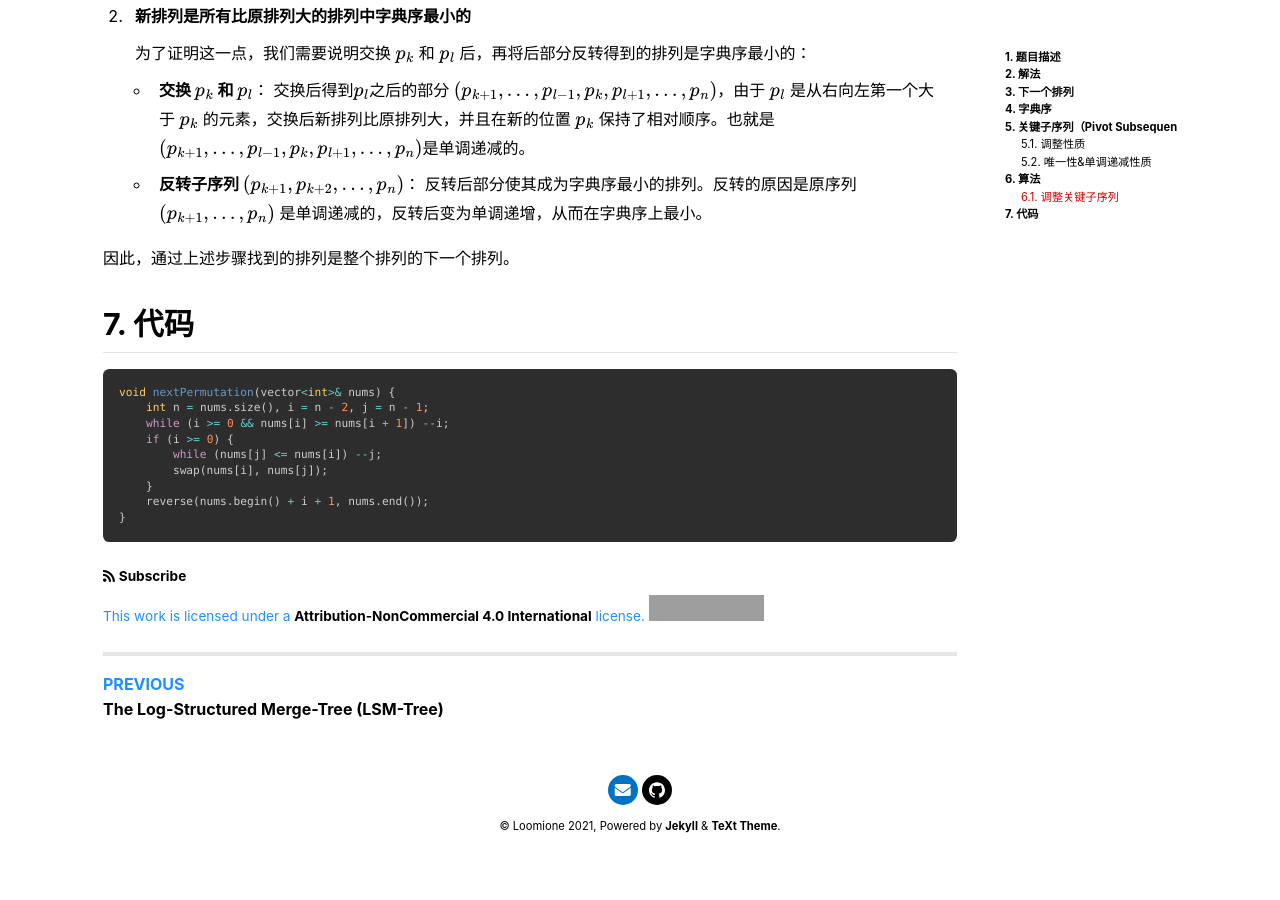
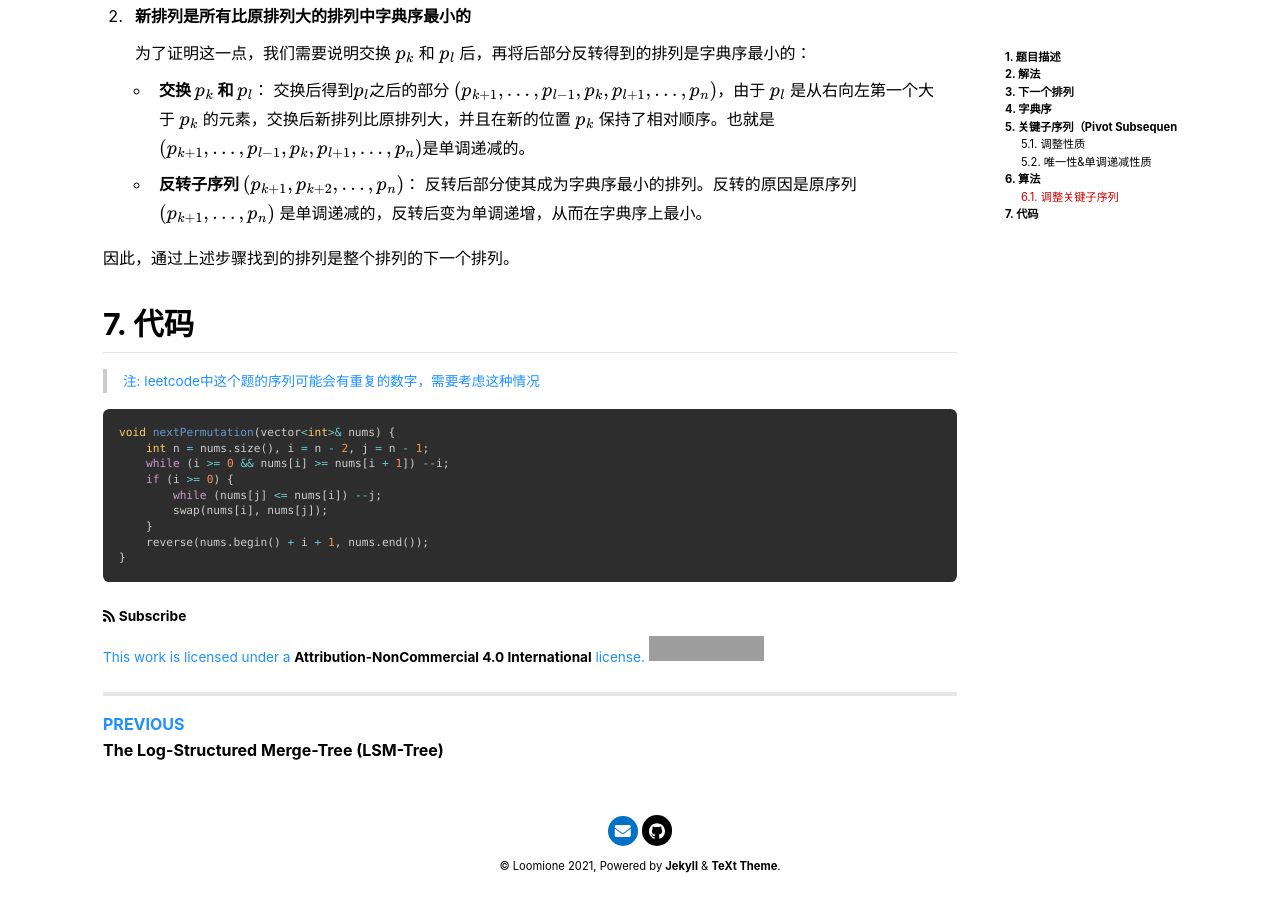
Before and after one commit to Loomione/Loomione.github.io, a Jekyll site: the page built from _posts/2024-06-09-下一个排列.md, in a window 1280 px wide and 900 px high, scrolled down 3866 px. Built offline with Jekyll 4.4.1, drawn with Linux system fonts in a browser that asks for light colours; nearby versions of some CDN libraries; formulas are drawn with MathJax 3; before the commit the page ends 4726 px from its top, so only the background shows below that; grey boxes are pictures that could not be loaded.

````diff
--- a/_posts/2024-06-09-下一个排列.md
+++ b/_posts/2024-06-09-下一个排列.md
@@ -155,6 +155,8 @@
 
 ## 7. 代码
 
+> 注: leetcode中这个题的序列可能会有重复的数字，需要考虑这种情况
+
 ```cpp
 void nextPermutation(vector<int>& nums) {
     int n = nums.size(), i = n - 2, j = n - 1;
````
